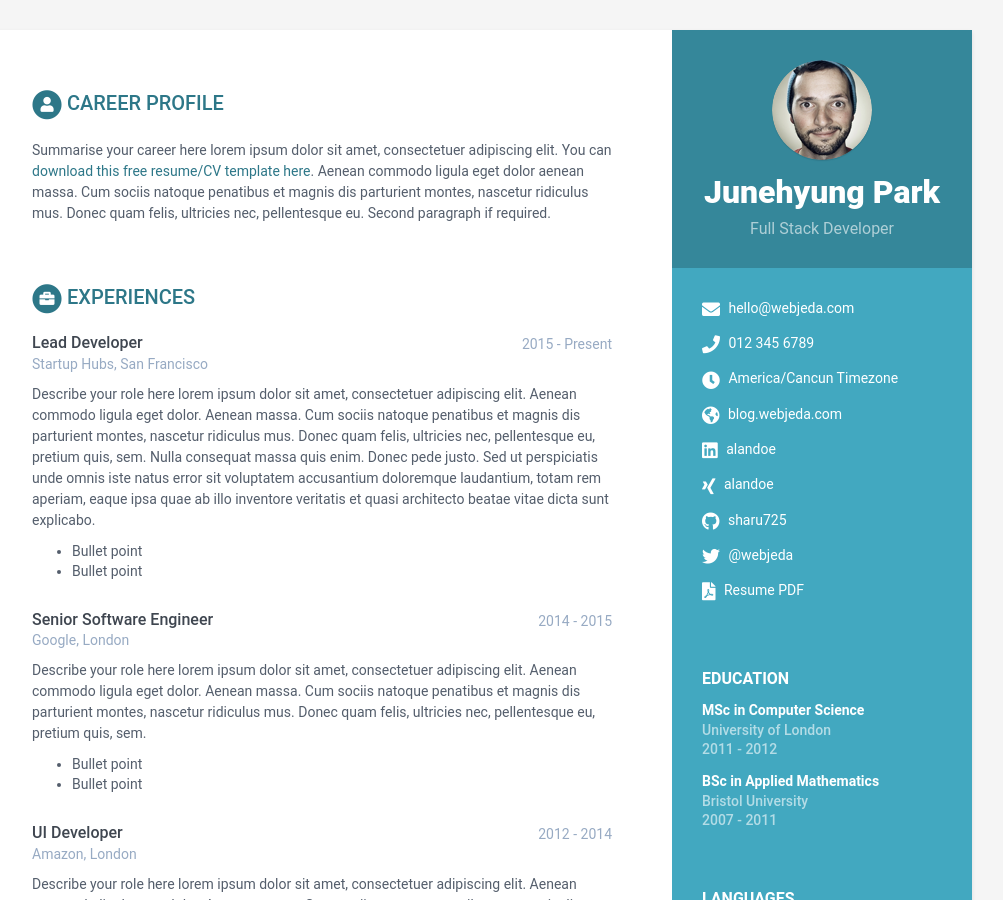
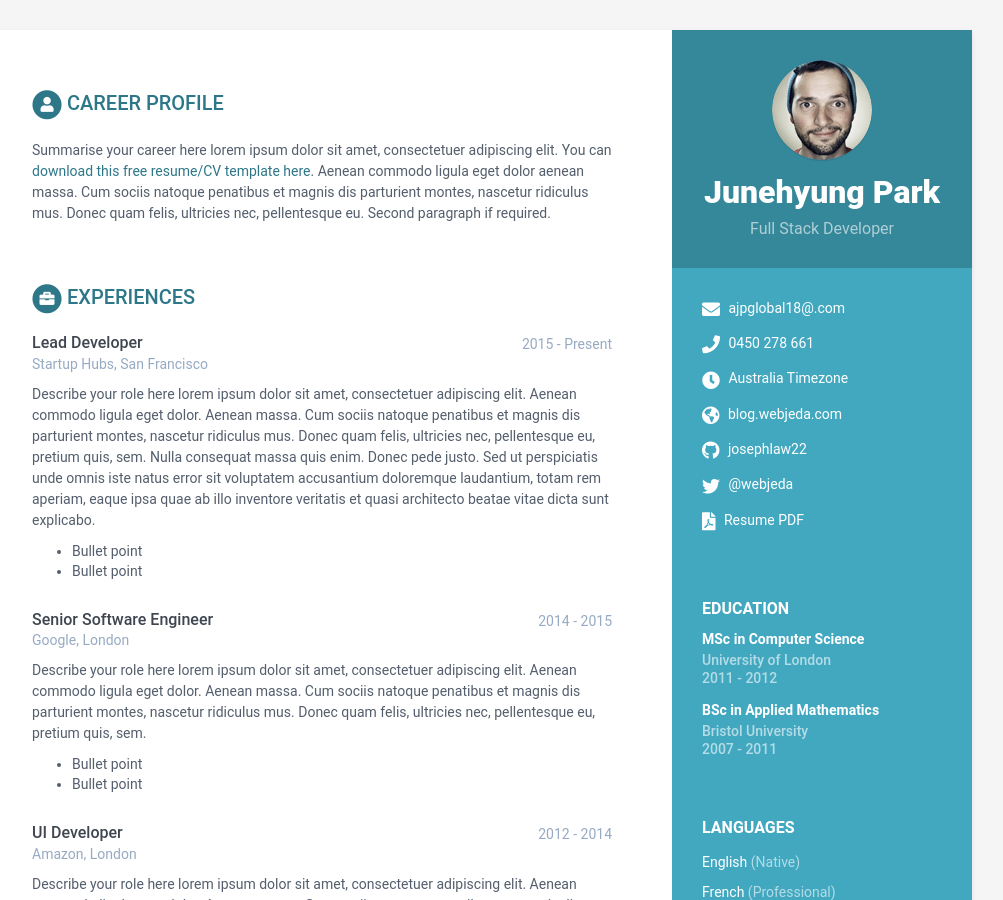
Before and after one commit to josephlaw22/josephlaw22.github.io, a Jekyll site: the page built from index.html, in a window 1280 px wide and 900 px high. Shown: the whole window, without its empty margins (168-1171 px from the left). Built offline with Jekyll 4.4.1, drawn with Linux system fonts in a browser that asks for light colours.

Commit message:
sidebar edit

```diff
--- a/_data/data.yml
+++ b/_data/data.yml
@@ -12,14 +12,13 @@ sidebar:
     avatar: profile.png  #place a 100x100 picture inside /assets/images/ folder and provide the name of the file below
 
     # Sidebar links
-    email: hello@webjeda.com
-    phone: 012 345 6789
-    timezone: America/Cancun Timezone
+    email: ajpglobal18@.com
+    phone: 0450 278 661
+    timezone: Australia Timezone
     citizenship:
     website: blog.webjeda.com #do not add http://
-    linkedin: alandoe
-    xing: alandoe
-    github: sharu725
+    linkedin:
+    github: josephlaw22
     telegram: # add your nickname without '@' sign
     gitlab:
     bitbucket:
```
Also changed, not shown: 2 other files.
